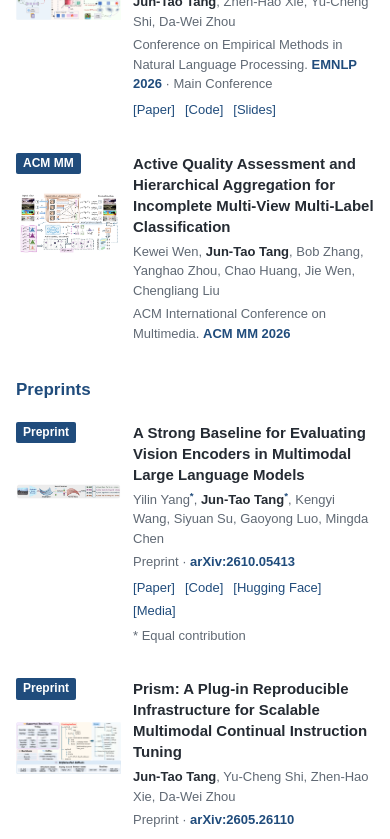
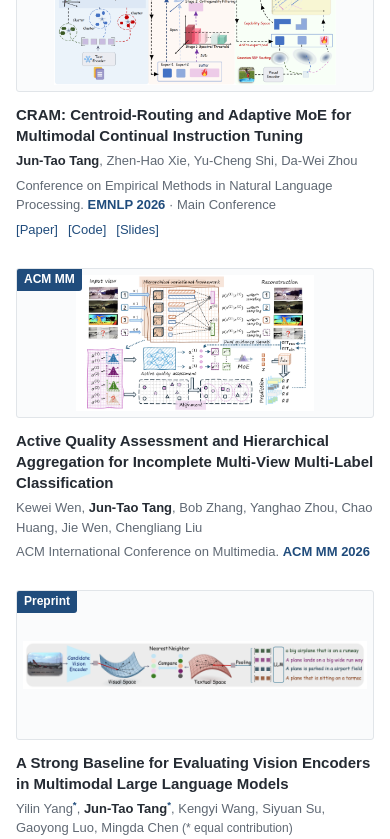
Before and after one commit to JuntaoTang/JuntaoTang.github.io, a Next.js app: page / in a window 390 px wide. Shown: the part 2020-2859 px from the top of the page. Built offline with nearby package versions, Linux system fonts and the light colour scheme.

Commit message:
Align publication thumbnails and text, and simplify paper listings

```diff
--- a/app/globals.css
+++ b/app/globals.css
@@ -81,25 +81,25 @@ h1 em { font-style: normal; }
 .latest-blogs-list .blog-item:first-child { padding-top: 4px; }
 .latest-blogs-list h3 { margin: 0 0 4px; font-size: 16px; }
 .honors-list { padding-top: 20px; gap: 15px; }
-.publication-group + .publication-group { margin-top: 18px; }
-.publication-group-title { color: var(--blue-strong); font-size: 17px; font-weight: 600; margin: 12px 0 2px; }
 .paper-resources { display: flex; flex-wrap: wrap; gap: 4px 13px; margin-top: 6px; font-size: 14px; line-height: 1.6; }
 .paper-resources a { white-space: nowrap; }
 .paper-list { display: grid; }
-.paper-card { display: grid; grid-template-columns: 200px minmax(0, 1fr); align-items: center; gap: 24px; padding: 16px 0; }
-.paper-card:last-child { border-bottom: 0; }
-.paper-media { position: relative; min-width: 0; padding-top: 29px; }
-.paper-badge { position: absolute; top: 0; left: 0; padding: 3px 10px; background: var(--blue-strong); color: white; border-radius: 2px; font-size: 13px; font-weight: 600; line-height: 1.3; }
-.paper-media img { display: block; width: 100%; height: 112px; object-fit: contain; }
-.paper-body h3 { font-size: 16px; line-height: 1.4; margin-bottom: 5px; font-weight: 600; }
-.paper-body h3 a, .publication-text-item h3 a { color: inherit; }
+.paper-card { display: grid; grid-template-columns: 200px minmax(0, 1fr); align-items: stretch; gap: 24px; padding: 14px 0; }
+.paper-media { position: relative; min-width: 0; min-height: 112px; overflow: hidden; border: 1px solid var(--line); border-radius: 3px; background: #fafbfc; }
+.paper-badge { position: absolute; z-index: 1; top: 0; left: 0; padding: 3px 10px; background: var(--blue-strong); color: white; border-radius: 0 0 3px 0; font-size: 13px; font-weight: 600; line-height: 1.3; }
+.paper-media img { position: absolute; inset: 0; display: block; width: 100%; height: 100%; padding: 6px; object-fit: contain; }
+.paper-body { min-width: 0; min-height: 112px; display: flex; flex-direction: column; justify-content: space-between; gap: 4px; }
+.paper-body h3 { font-size: 16px; line-height: 1.4; margin: 0; font-weight: 600; }
+.paper-body .authors { margin: 0; }
+.paper-body > .paper-resources { margin-top: 0; }
+.paper-body h3 a, .publication-text-item h2 a { color: inherit; }
 .authors { font-size: 13px; color: var(--muted); line-height: 1.5; margin-bottom: 4px; }
 .author-me { color: var(--ink); font-weight: 700; }
 .venue-line { font-size: 13px; line-height: 1.5; color: var(--muted); margin-bottom: 0; }
 .venue-line em { font-style: normal; }
 .venue-line strong { color: var(--blue-strong); }
 .authors sup { color: var(--blue-strong); font-weight: 700; }
-.contribution-note { font-size: 13px; color: var(--muted); margin: 4px 0 0; }
+.contribution-note { font-size: 12px; color: var(--muted); white-space: nowrap; }
 .awards-list { display: grid; gap: 7px; }
 .award-item { display: flex; align-items: baseline; gap: 22px; }
 .award-year { width: 46px; color: var(--muted); font-size: 14px; }
@@ -110,7 +110,7 @@ h1 em { font-style: normal; }
 .equal-legend { font-size: 13px; color: var(--muted); margin: 0; white-space: nowrap; }
 .equal-legend sup, .publication-text-authors sup { color: var(--blue-strong); font-weight: 700; }
 .publication-text-item { padding: 16px 0; border-bottom: 1px solid var(--line); }
-.publication-text-item h3 { font-size: 17px; line-height: 1.4; font-weight: 600; margin: 0 0 5px; }
+.publication-text-item h2 { font-size: 17px; line-height: 1.4; font-weight: 600; margin: 0 0 5px; }
 .publication-text-authors { font-size: 14px; line-height: 1.5; color: var(--muted); margin: 0 0 4px; }
 .publication-text-venue { font-size: 13px; line-height: 1.5; color: var(--muted); margin: 0; }
 .publication-text-venue strong { color: var(--blue-strong); }
@@ -147,12 +147,14 @@ h1 em { font-style: normal; }
   .section-heading { flex-wrap: wrap; gap: 5px; }
   .news-item { grid-template-columns: 76px minmax(0, 1fr); gap: 10px; }
   .news-item time { font-size: 12px; }
-  .paper-card { grid-template-columns: 105px minmax(0, 1fr); gap: 12px; align-items: start; }
-  .paper-media img { height: 82px; }
+  .paper-card { grid-template-columns: 1fr; gap: 12px; }
+  .paper-media { height: 150px; }
+  .paper-media img { padding: 6px; }
+  .paper-body { min-height: 0; gap: 5px; }
   .paper-body h3 { font-size: 15px; }
   .paper-badge { font-size: 12px; padding: 3px 7px; }
   .paper-resources { gap: 3px 10px; font-size: 13px; }
   .publications-header { flex-wrap: wrap; gap: 7px; }
-  .publication-text-item h3 { font-size: 16px; }
+  .publication-text-item h2 { font-size: 16px; }
   .publication-text-authors { font-size: 13px; }
 }
--- a/app/page.tsx
+++ b/app/page.tsx
@@ -14,6 +14,7 @@ function AuthorLine({ authors, dark = false, showEqual = false }: { authors: Aut
           <span className={author.me ? 'author-me' : undefined}>{author.name}{showEqual && author.equal && <sup>*</sup>}</span>
         </span>
       ))}
+      {showEqual && <span className="contribution-note"> (* equal contribution)</span>}
     </p>
   );
 }
@@ -40,7 +41,6 @@ function PaperCard({ paper }: { paper: Paper }) {
         <AuthorLine authors={paper.authors} showEqual={paper.showEqual} />
         <VenueLine paper={paper} />
         <PaperResources paper={paper} />
-        {paper.contributionNote && <p className="contribution-note">{paper.contributionNote}</p>}
       </div>
     </article>
   );
@@ -144,12 +144,7 @@ export default function Home() {
 
         <section className="publication-section" id="publications" aria-labelledby="publications-title">
           <div className="section-heading publication-heading"><div><h2 id="publications-title">Selected Publications &amp; preprints</h2></div><a className="arrow-link" href="/publications/">All publications <span aria-hidden="true">↗</span></a></div>
-          {[{ title: 'Conference Papers', preprint: false }, { title: 'Preprints', preprint: true }].map((group) => (
-            <div className="publication-group" key={group.title}>
-              <h3 className="publication-group-title">{group.title}</h3>
-              <div className="paper-list">{papers.filter((paper) => Boolean(paper.preprint) === group.preprint).map((paper) => <PaperCard key={paper.title} paper={paper} />)}</div>
-            </div>
-          ))}
+          <div className="paper-list">{papers.map((paper) => <PaperCard key={paper.title} paper={paper} />)}</div>
         </section>
 
       </div>
--- a/app/publications/page.tsx
+++ b/app/publications/page.tsx
@@ -15,13 +15,10 @@ export default function Publications() {
           <h1>Publications</h1>
           <p className="equal-legend"><sup>*</sup> Equal contribution</p>
         </header>
-        {[{ title: 'Conference Papers', preprint: false }, { title: 'Preprints', preprint: true }].map((group) => (
-          <section className="publication-group" key={group.title}>
-            <h2 className="publication-group-title">{group.title}</h2>
-            <div className="publication-text-list">
-          {papers.filter((paper) => Boolean(paper.preprint) === group.preprint).map((paper) => (
+        <div className="publication-text-list">
+          {papers.map((paper) => (
             <article className="publication-text-item" key={paper.title}>
-              <h3>{paper.link ? <a href={paper.link} target="_blank" rel="noreferrer">{paper.title}</a> : paper.title}</h3>
+              <h2>{paper.link ? <a href={paper.link} target="_blank" rel="noreferrer">{paper.title}</a> : paper.title}</h2>
               <p className="publication-text-authors">
                 {paper.authors.map((author, index) => (
                   <span key={author.name}>{index > 0 && ', '}<span className={author.me ? 'author-me' : undefined}>{author.name}{author.equal && <sup>*</sup>}</span></span>
@@ -33,9 +30,7 @@ export default function Publications() {
               <PaperResources paper={paper} />
             </article>
           ))}
-            </div>
-          </section>
-        ))}
+        </div>
       </div>
     </main>
   );
```
